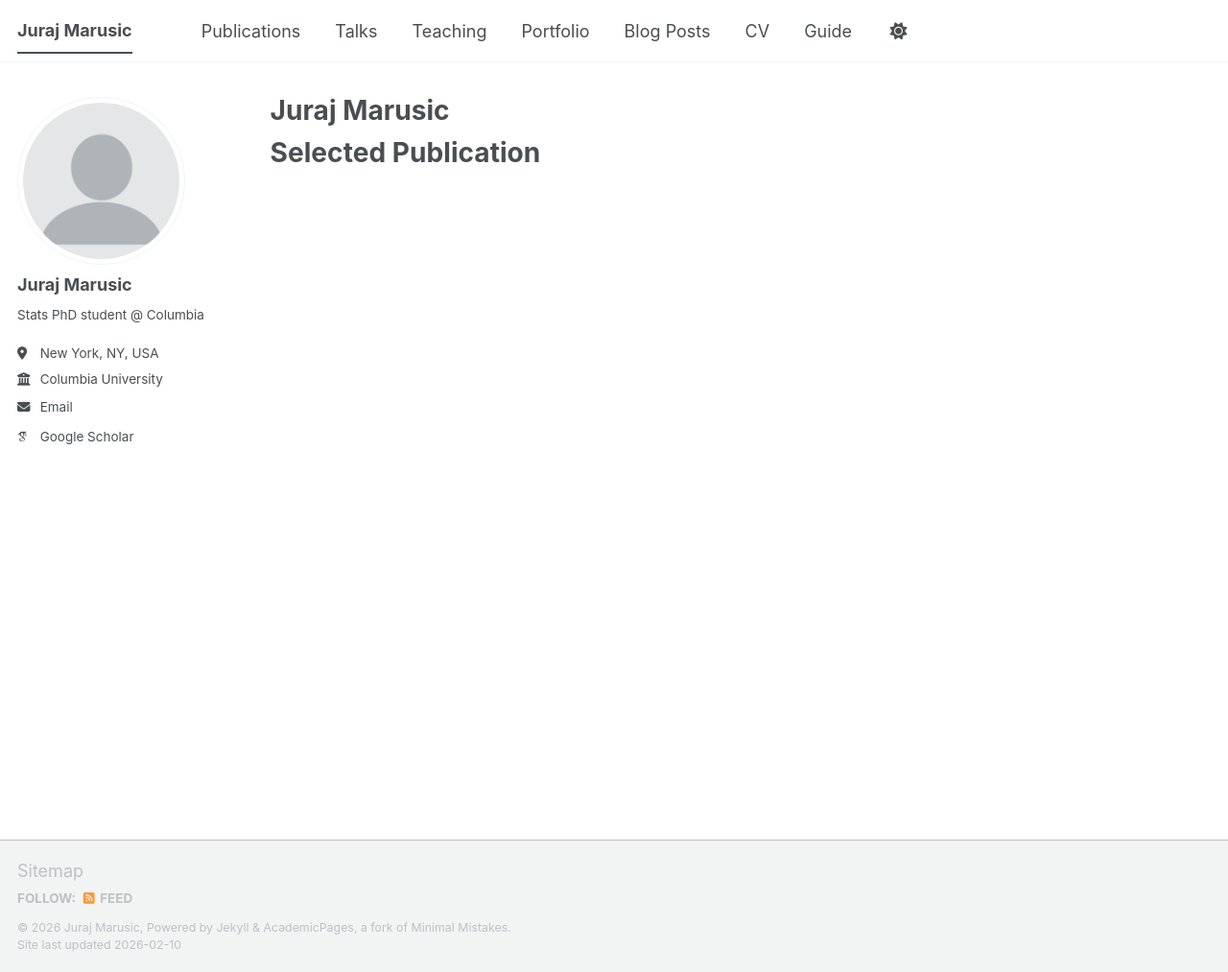
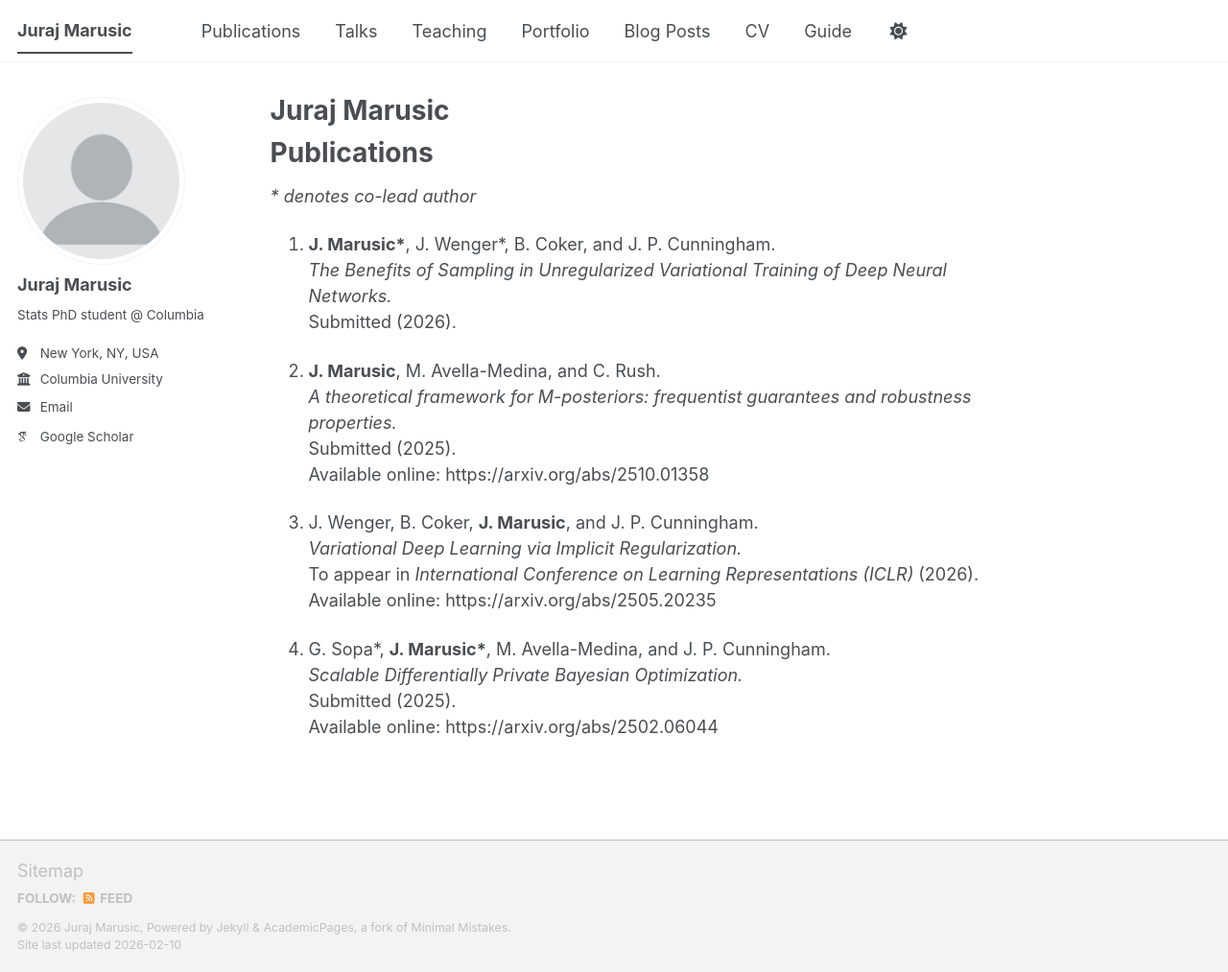
Before and after one commit to JurajMarusic/jurajmarusic.github.io, a Jekyll site: the page built from _pages/about.md, in a window 1280 px wide and 1013 px high. Shown: the whole window at 96% size. Built offline with Jekyll 4.4.1, drawn with Linux system fonts in a browser that asks for light colours; some web fonts are replaced; a script bundle is joined from its source files by our own code; library files that are not in the unit come from our copies.

Commit message:
Update about.md

```diff
--- a/_pages/about.md
+++ b/_pages/about.md
@@ -7,5 +7,26 @@ redirect_from:
   - /about.html
 ---
 
-Selected Publication
+Publications
 ======
+
+*\* denotes co-lead author*
+
+1. **J. Marusic\***, J. Wenger\*, B. Coker, and J. P. Cunningham.
+   *The Benefits of Sampling in Unregularized Variational Training of Deep Neural Networks.*
+   Submitted (2026).
+
+2. **J. Marusic**, M. Avella-Medina, and C. Rush.
+   *A theoretical framework for M-posteriors: frequentist guarantees and robustness properties.*
+   Submitted (2025).
+   Available online: https://arxiv.org/abs/2510.01358
+
+3. J. Wenger, B. Coker, **J. Marusic**, and J. P. Cunningham.
+   *Variational Deep Learning via Implicit Regularization.*
+   To appear in *International Conference on Learning Representations (ICLR)* (2026).
+   Available online: https://arxiv.org/abs/2505.20235
+
+4. G. Sopa\*, **J. Marusic\***, M. Avella-Medina, and J. P. Cunningham.
+   *Scalable Differentially Private Bayesian Optimization.*
+   Submitted (2025).
+   Available online: https://arxiv.org/abs/2502.06044
```
